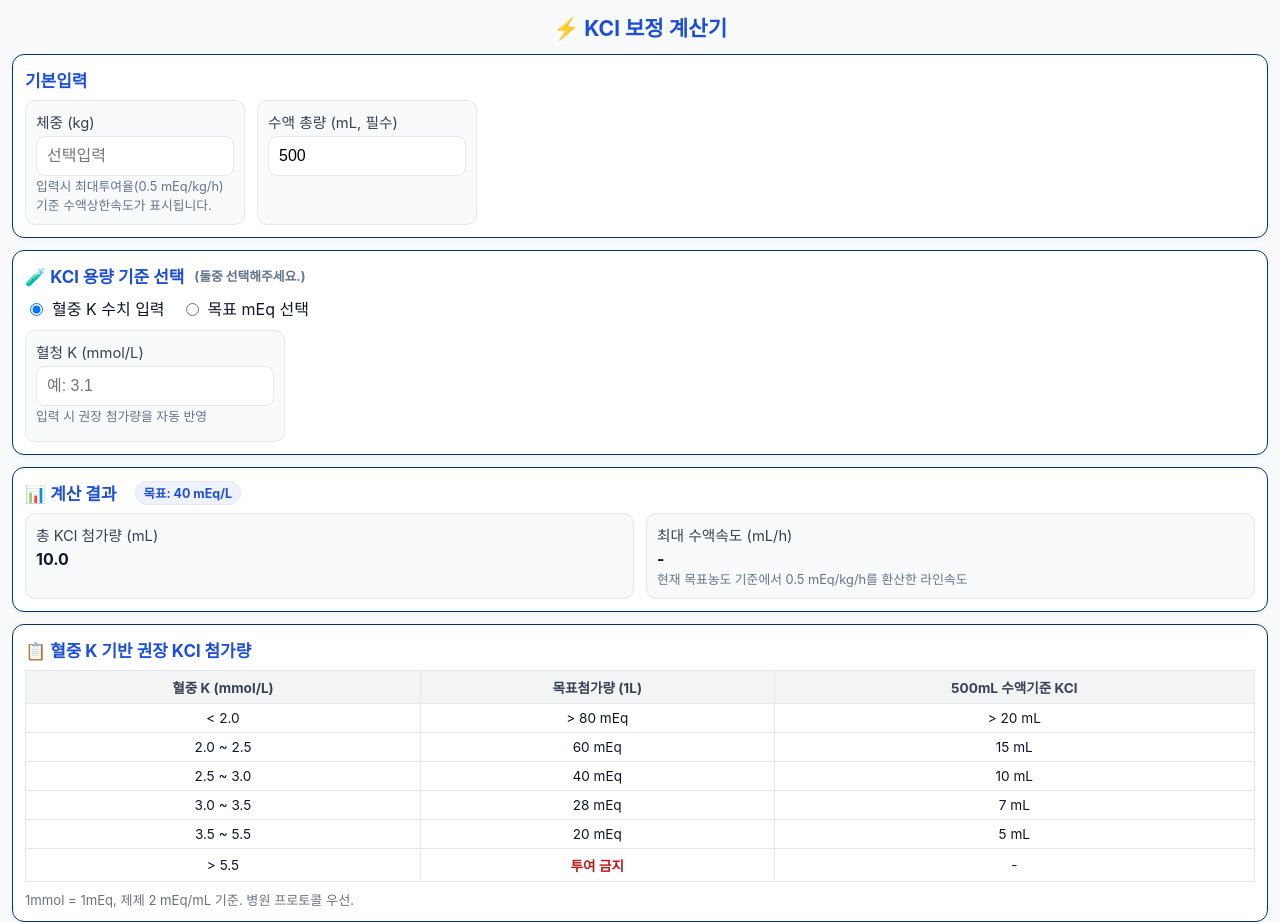
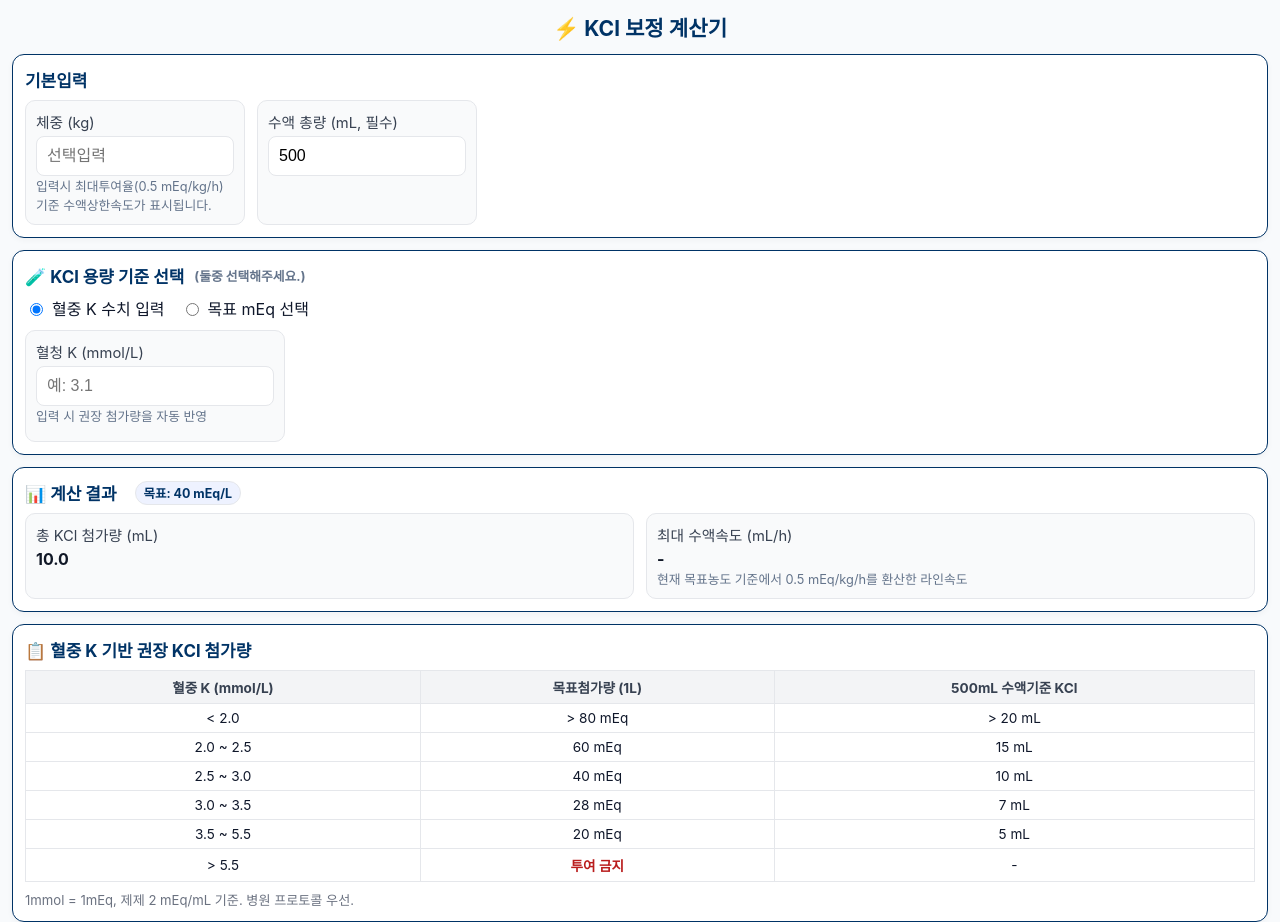
Before and after one commit to hodewdew-creator/kcl-cal, a plain HTML site: page index.html in a window 1280 px wide. Shown: the top 922 px of the page. Drawn offline with Linux system fonts and the light colour scheme.

Commit message:
Update index.html

```diff
--- a/index.html
+++ b/index.html
@@ -9,8 +9,8 @@
     :root{ --blue:#003366; --muted:#64748b; --bg:#f8fafc; --card:#fff; --border:#e5e7eb }
     *{box-sizing:border-box}
     body{font-family:-apple-system,BlinkMacSystemFont,Segoe UI,Roboto,Helvetica,Arial,sans-serif;margin:0;background:#f8fafc;color:#0f172a;padding:12px}
-    h2{margin:0 0 12px;font-size:1.32rem;color:#1d4ed8;text-align:center}
-    h3{margin:0 0 8px;font-size:1.06rem;color:#1d4ed8;display:flex;align-items:center;gap:10px}
+    h2{margin:0 0 12px;font-size:1.32rem;color:#003366;text-align:center}
+    h3{margin:0 0 8px;font-size:1.06rem;color:#003366;display:flex;align-items:center;gap:10px}
     .card{background:#fff;border:1px solid var(--blue);border-radius:12px;padding:12px;margin-bottom:12px;box-shadow:0 2px 6px rgba(0,0,0,.04)}
     .row{display:flex;gap:12px;flex-wrap:wrap}
     .ibox{border:1px solid var(--border);border-radius:10px;padding:10px;background:#f9fafb;min-width:160px;flex:1}
@@ -22,8 +22,8 @@
     .note{font-size:.82rem;color:#6b7280;margin-top:6px}
     .pillbar{display:flex;gap:8px;flex-wrap:wrap}
     .pill{padding:6px 10px;border:1px solid var(--border);border-radius:999px;background:#fff;cursor:pointer}
-    .pill.active{background:#1d4ed8;color:#fff;border-color:#1d4ed8}
-    .badge{display:inline-block;border:1px solid var(--border);background:#eef2ff;color:#1d4ed8;border-radius:999px;padding:2px 8px;font-size:.78rem;margin-left:8px}
+    .pill.active{background:#003366;color:#fff;border-color:#003366}
+    .badge{display:inline-block;border:1px solid var(--border);background:#eef2ff;color:#003366;border-radius:999px;padding:2px 8px;font-size:.78rem;margin-left:8px}
     table{border-collapse:collapse;width:100%;font-size:.85rem}
     th,td{border:1px solid var(--border);padding:6px;text-align:center}
     th{background:#f3f4f6;color:#374151}
```
